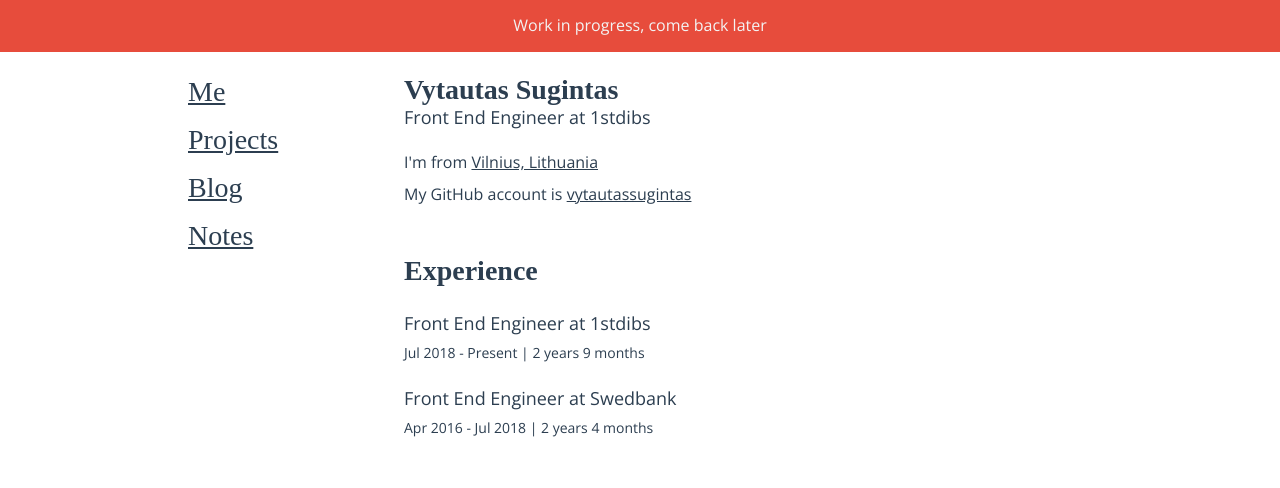
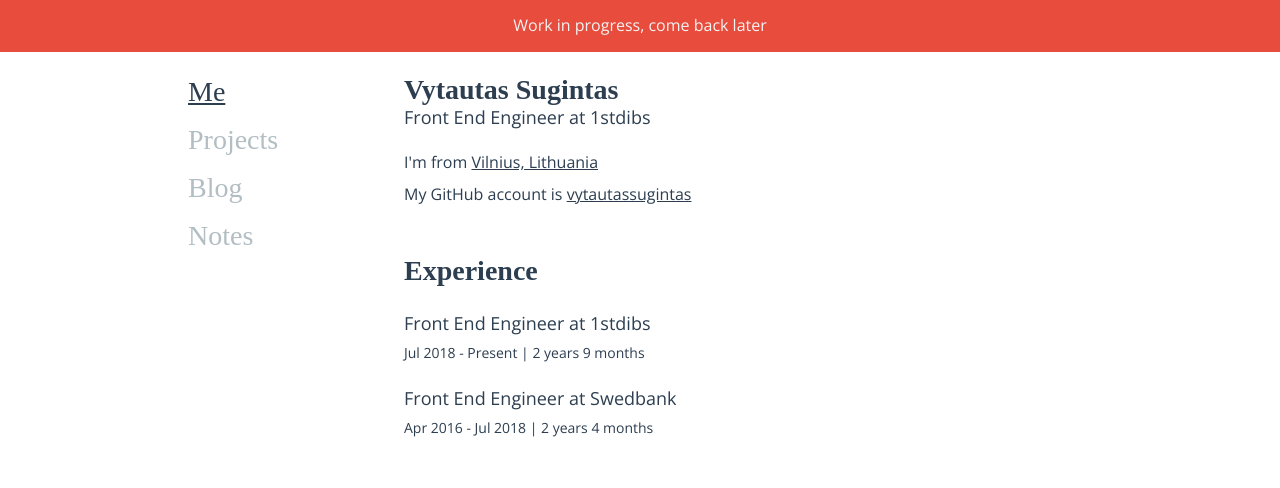
Before and after one commit to vytautassugintas/vytautassugintas, a website: page index.html in a window 1280 px wide. Drawn offline with nearby package versions, Linux system fonts and the light colour scheme; a web font is replaced by a local one.

Commit message:
fix: disable nav links

```diff
--- a/index.html
+++ b/index.html
@@ -53,11 +53,17 @@
             padding: 0 28px;
         }
 
-        .sidebar--link {
+        .sidebar__link {
             font-size: 28px;
             display: block;
             text-decoration: underline;
             margin-bottom: 16px;
+        }
+
+        .sidebar__link--disabled, .sidebar__link--disabled:visited, .sidebar__link--disabled:hover {
+            cursor: default;
+            color: #b2bec3;
+            text-decoration: none;
         }
 
         .page-container {
@@ -132,10 +138,10 @@
     <div class="page-container">
         <div class="flex">
             <div class="sidebar">
-                <a href="#" class="sidebar--link">Me</a>
-                <a href="#" class="sidebar--link">Projects</a>
-                <a href="#" class="sidebar--link">Blog</a>
-                <a href="#" class="sidebar--link">Notes</a>
+                <a href="#" class="sidebar__link">Me</a>
+                <a class="sidebar__link--disabled sidebar__link">Projects</a>
+                <a class="sidebar__link--disabled sidebar__link">Blog</a>
+                <a class="sidebar__link--disabled sidebar__link">Notes</a>
             </div>
             <div class="main_container">
                 <div>
```
